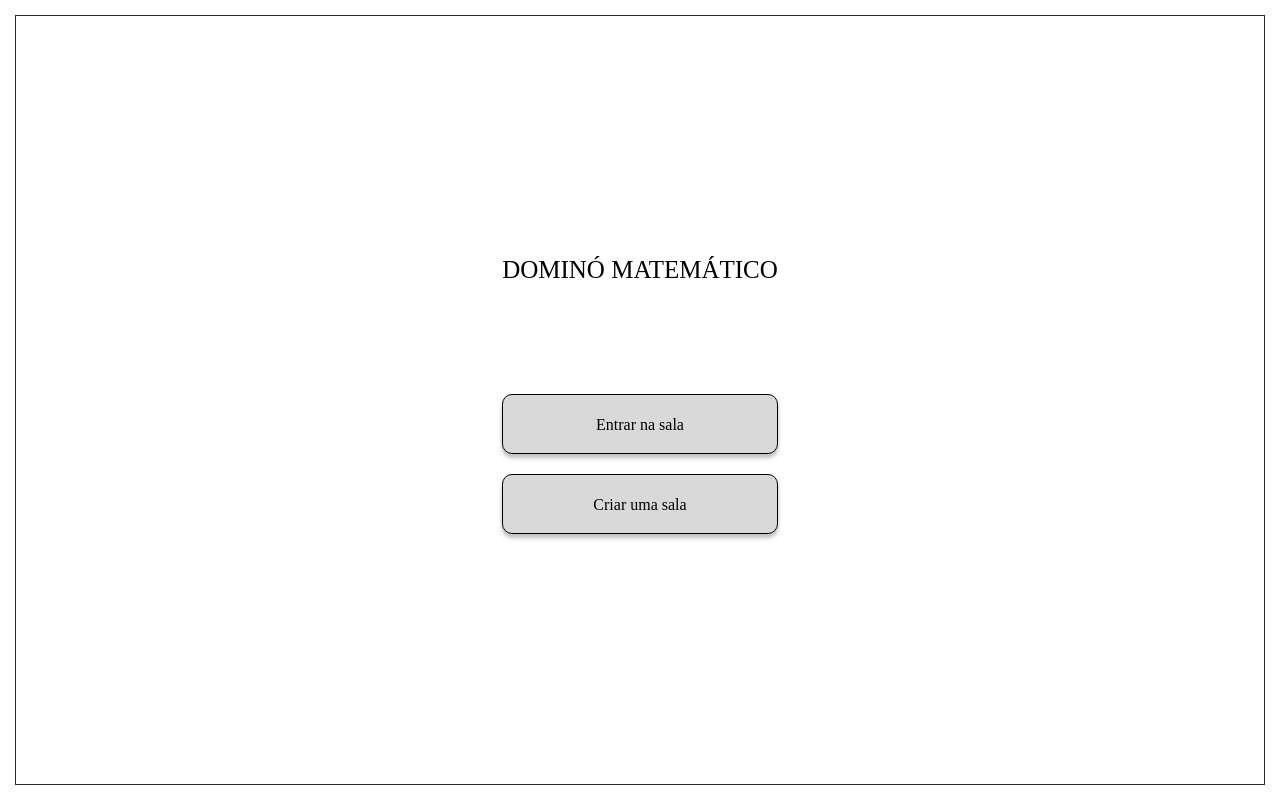
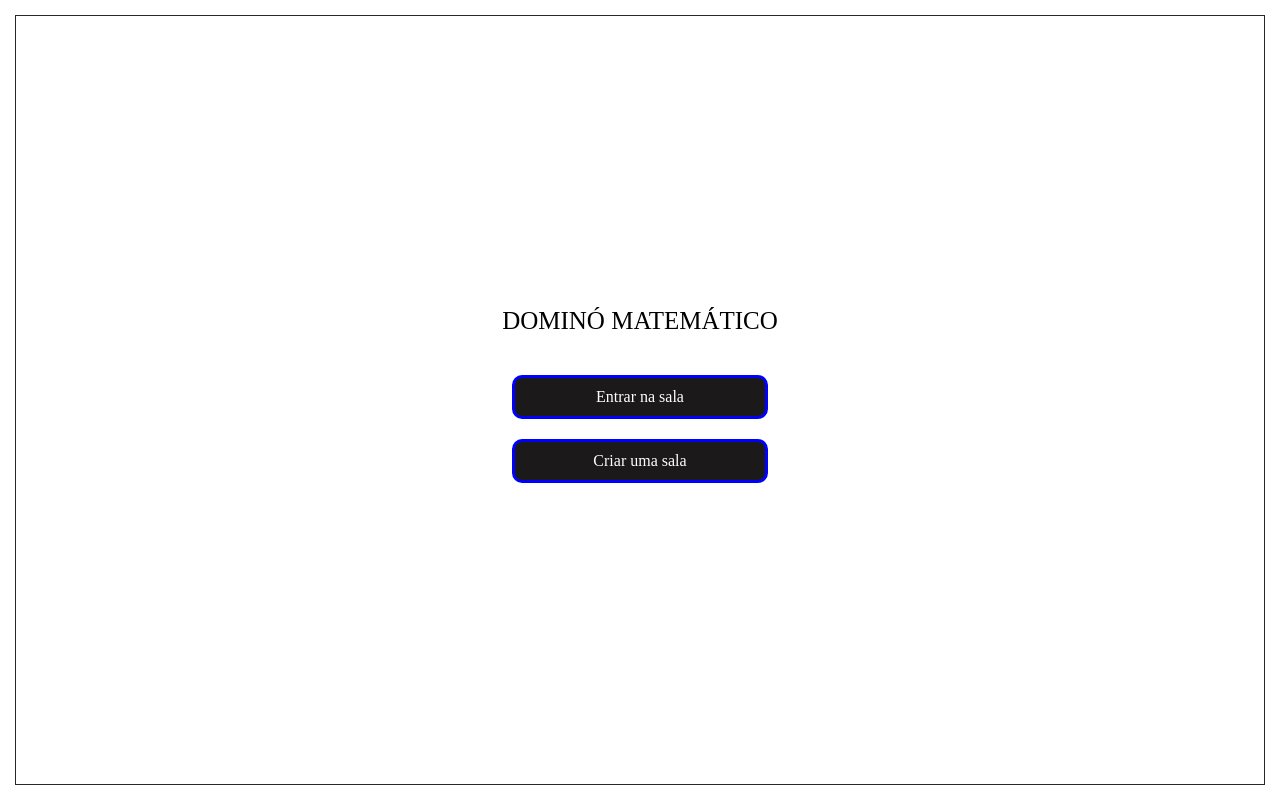
Before and after one commit to senacrs-emti/2023-2MB-educom-G04, a PHP site: page / in a window 1280 px wide. Run offline with PHP 8.4, Linux system fonts and the light colour scheme.

Commit message:
Telas - V3

```diff
--- a/domino/index.html
+++ b/domino/index.html
@@ -14,10 +14,8 @@
                 <div class="wrapper-menu">
                     <h1>DOMINÓ MATEMÁTICO</h1>
 
-                    <div class="buttons">
-                        <a href="">Entrar na sala</a>
-                        <a href="">Criar uma sala</a>
-                    </div>
+                    <a href="./entrarsala.html">Entrar na sala</a>
+                    <a href="./criarsala.html">Criar uma sala</a>
                 </div>
             </div>
         </div>
--- a/domino/style.css
+++ b/domino/style.css
@@ -38,13 +38,13 @@ section{
     position: relative;
 }
 
-
 h1{
     color: #000;
     text-align: center;
     font-family: Irish Grover;
     font-size: 25px;
     font-weight: 300;
+    margin-bottom: 30px;
 }
 
 .buttons a{
@@ -63,10 +63,36 @@ h1{
     color: #000;
 }
 
-.buttons{
-    margin: 0 auto;
+input{
+    height: 40px;
+    width: 100%;
+    text-align: center;
+    border-radius: 10px;
+    border-color: rgb(51, 59, 59);
+    outline: 0;
+
+}
+
+.wrapper-menu{
     display: flex;
-    align-items: center;
     flex-direction: column;
-    margin-top: 100px;
 }
+
+.wrapper-menu button{
+    margin-top: 10px;
+    padding: 10px;
+    border-radius: 10px;
+    border: 3px solid blue;
+    color: white;
+    background-color: #1b1919;
+}
+
+.wrapper-menu a{
+    text-decoration: none;
+    margin: 10px;
+    padding: 10px;
+    border-radius: 10px;
+    border: 3px solid blue;
+    color: white;
+    background-color: #1b1919;
+}
```
Also changed, not shown: domino/entrarsala.html (+19 -1 lines).
